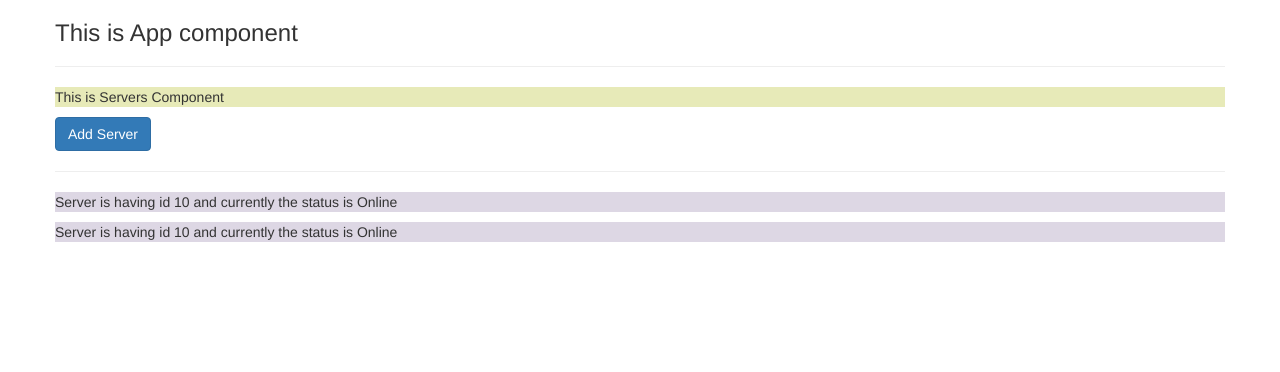
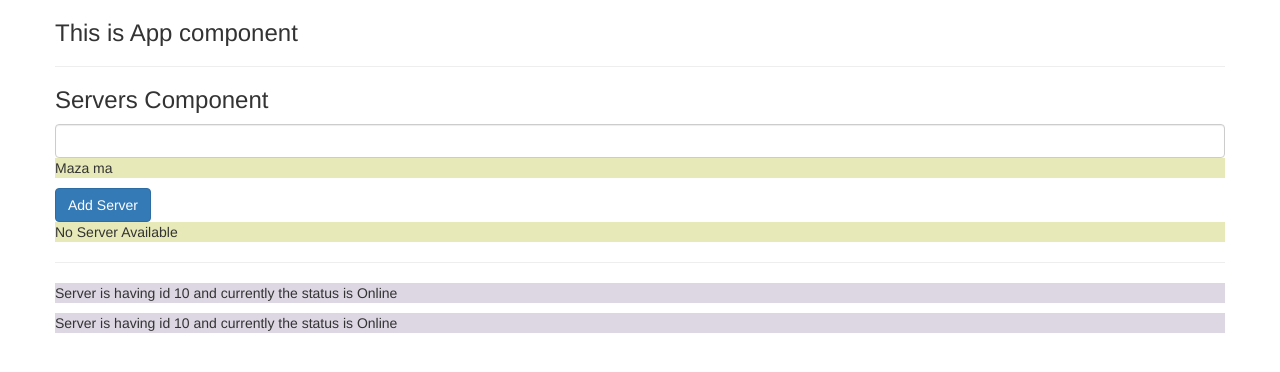
Before and after one commit to rakesh-sing/Angular-1-Component, an Angular app: page / in a window 1280 px wide. Shown: the top 372 px of the page. Built offline with nearby package versions, Linux system fonts and the light colour scheme.

Commit message:
event binding

```diff
--- a/src/app/servers/servers.component.html
+++ b/src/app/servers/servers.component.html
@@ -1,5 +1,18 @@
-<p>This is Servers Component</p>
-<button class="btn btn-primary" [disabled]="!allowNewServer">Add Server</button>
+<h3>Servers Component</h3>
+
+<input type="text" class="form-control" (input)="onUpdateServerName($event)" />
+<p>{{ serverName }}</p>
+<button
+  class="btn btn-primary"
+  [disabled]="!allowNewServer"
+  (click)="onServerCreation()"
+>
+  Add Server
+</button>
+
+<p>{{ serverCreationStatus }}</p>
+
 <hr />
+
 <app-server></app-server>
 <app-server></app-server>
--- a/src/app/servers/servers.component.ts
+++ b/src/app/servers/servers.component.ts
@@ -7,10 +7,20 @@
 })
 export class ServersComponent {
   allowNewServer: boolean = false;
-
+  serverName: string = 'Maza ma';
+  serverCreationStatus: string = 'No Server Available';
   constructor() {
     setTimeout(() => {
       this.allowNewServer = true;
     }, 2000);
   }
+
+  onServerCreation() {
+    return (this.serverCreationStatus = 'New Server is Created');
+  }
+
+  onUpdateServerName(event: any) {
+    console.log(event.target.value);
+    return (this.serverName = event.target.value);
+  }
 }
```
